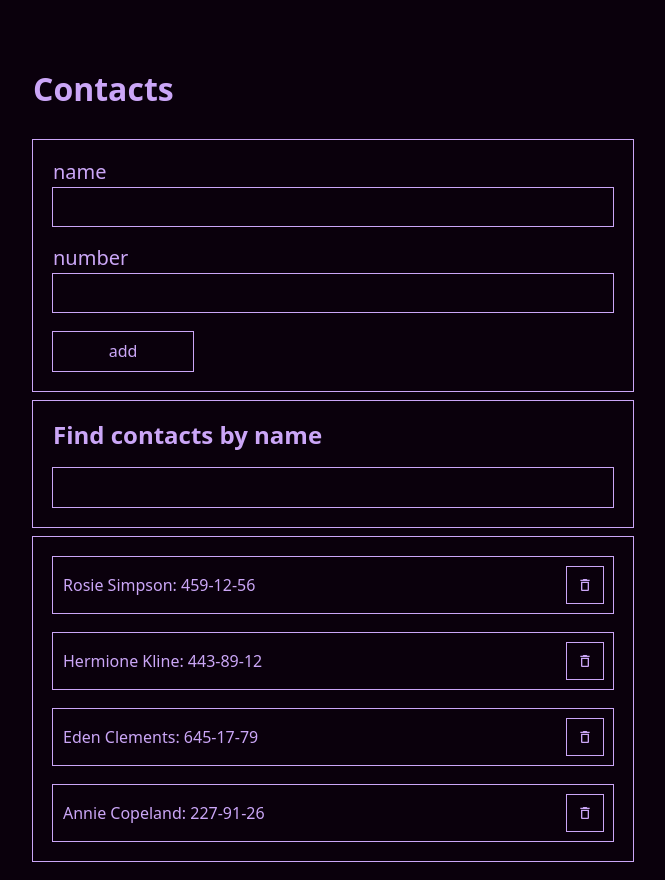
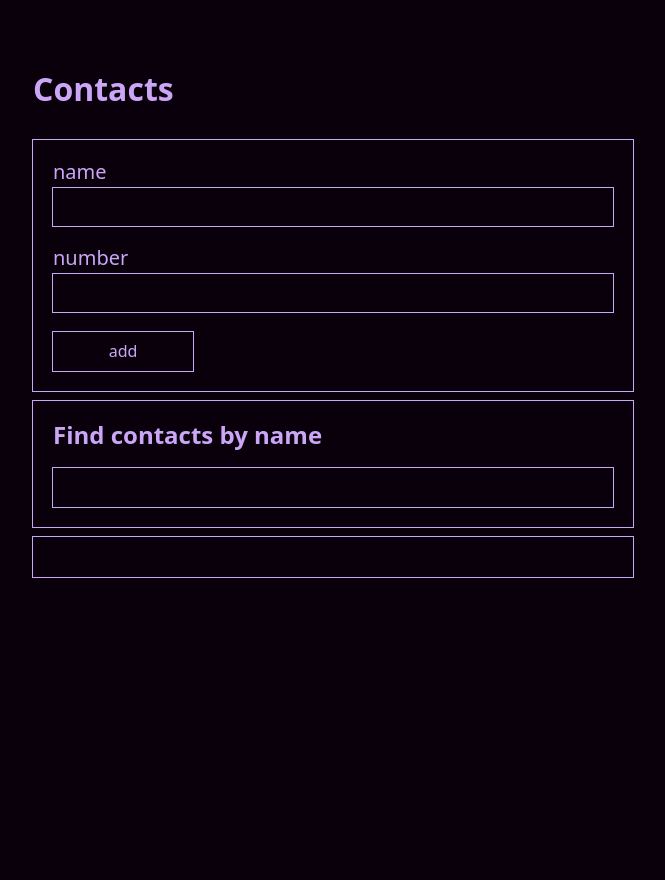
Before and after one commit to rocketmike12/goiteens_fe5_hw20_phonebook_custom, a React (Vite) app: page / in a window 1280 px wide. Shown: the top 880 px of the page, without its empty margins (17-682 px from the left). After the commit the page ends 800 px from the top, so only its background shows below. Built offline with nearby package versions, Linux system fonts and the light colour scheme.

Commit message:
initial commit

```diff
--- a/index.html
+++ b/index.html
@@ -3,7 +3,7 @@
 	<head>
 		<meta charset="UTF-8" />
 		<meta name="viewport" content="width=device-width, initial-scale=1.0" />
-		<title>hw10</title>
+		<title>hw12</title>
 		<link rel="preconnect" href="https://fonts.googleapis.com" />
 		<link rel="preconnect" href="https://fonts.gstatic.com" crossorigin />
 		<link href="https://fonts.googleapis.com/css2?family=Montserrat:ital,wght@0,100..900;1,100..900&display=swap" rel="stylesheet" />
--- a/src/App.jsx
+++ b/src/App.jsx
@@ -12,15 +12,25 @@ class App extends Component {
 	constructor() {
 		super();
 
-		this.state = {
-			contacts: [
-				{ id: "id-1", name: "Rosie Simpson", number: "459-12-56" },
-				{ id: "id-2", name: "Hermione Kline", number: "443-89-12" },
-				{ id: "id-3", name: "Eden Clements", number: "645-17-79" },
-				{ id: "id-4", name: "Annie Copeland", number: "227-91-26" }
-			],
-			filter: ""
-		};
+		this.state = { contacts: [], filter: "" };
+
+		// this.state = {
+		// 	contacts: [
+		// 		{ id: "id-1", name: "Rosie Simpson", number: "459-12-56" },
+		// 		{ id: "id-2", name: "Hermione Kline", number: "443-89-12" },
+		// 		{ id: "id-3", name: "Eden Clements", number: "645-17-79" },
+		// 		{ id: "id-4", name: "Annie Copeland", number: "227-91-26" }
+		// 	],
+		// 	filter: ""
+		// };
+	}
+
+	componentDidMount() {
+		this.setState(JSON.parse(localStorage.getItem("phonebook")));
+	}
+
+	componentDidUpdate() {
+		localStorage.setItem("phonebook", JSON.stringify(this.state));
 	}
 
 	handleAdd = (name, number) => {
--- a/vite.config.js
+++ b/vite.config.js
@@ -4,5 +4,5 @@ import react from "@vitejs/plugin-react";
 // https://vitejs.dev/config/
 export default defineConfig({
 	plugins: [react()],
-	base: "/goiteens_fe5_hw10/"
+	base: "/goiteens_fe5_hw12/"
 });
```
Also changed, not shown: 1 other file (tests, documents, lock files or other folders).
